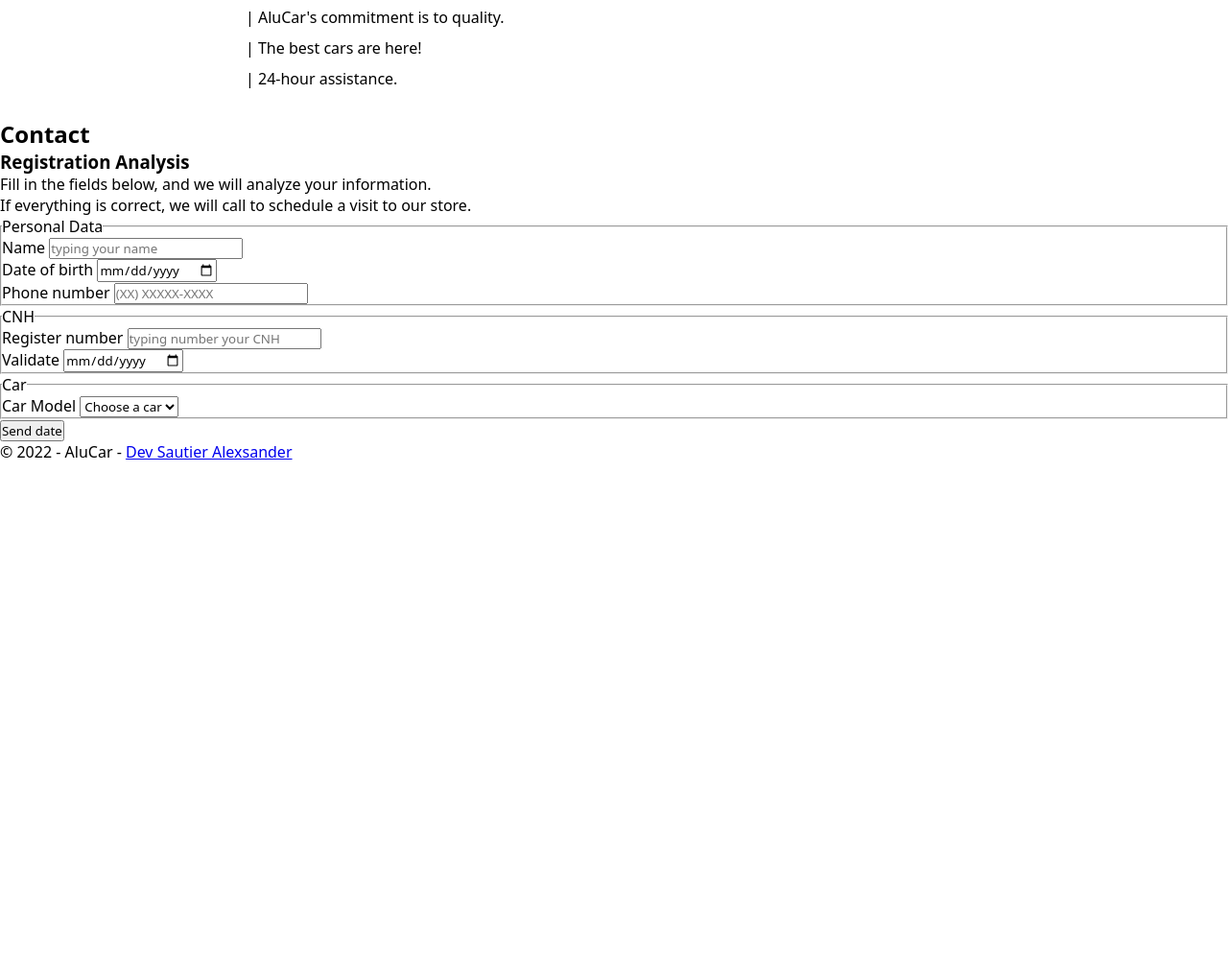
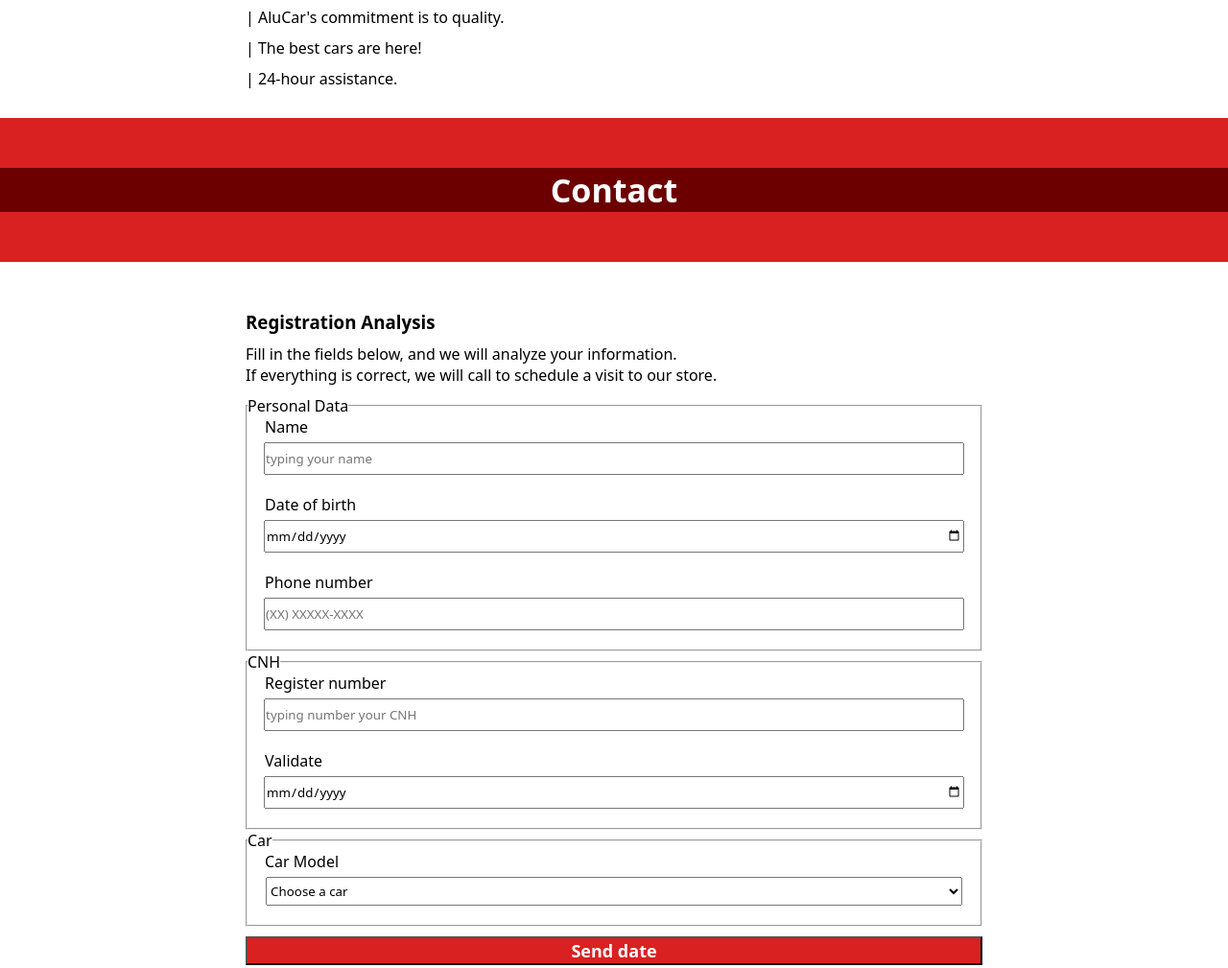
Before and after one commit to alexsandersautier/AluCar, a plain HTML site: page index.html in a window 1280 px wide. Shown: the part 822-1831 px from the top of the page at 96% size. Before the commit the page ends 1304 px from the top, so only its background shows below. Drawn offline with Linux system fonts and the light colour scheme.

Commit message:
finished layout

```diff
--- a/index.html
+++ b/index.html
@@ -40,6 +40,7 @@
             <h1>Contact</h1>
         </section>
         <section class="contact">
+            <div class="container">
                 <h3>Registration Analysis</h3>
                 <p>Fill in the fields below, and we will analyze your information. <br>
                     If everything is correct, we will call to schedule a visit to our store.</p>
@@ -76,12 +77,16 @@
                             <label for="">Car Model</label>
                             <select name="" id="" required>
                                 <option value="">Choose a car</option>
-                            <option value=""></option>
+                                <option value="1">VW</option>
+                                <option value="2">Chevrolet</option>
+                                <option value="3">Renault</option>
+                                <option value="4">Fiat</option>
                             </select>
                         </div>
                     </fieldset>
                     <button type="submit" value="Send">Send date</button>
                 </form>
+            </div>
         </section>
     </main>
     <footer>
--- a/style.css
+++ b/style.css
@@ -57,3 +57,81 @@ header p{
     width: 100%;
     margin-top: 10px;
 }
+/* ---------------------------------------------- */
+.contact-title{
+    background-color: #D92121;
+    width: 100%;
+    height: 150px;
+    display: flex;
+    justify-content: center;
+    align-items: center;
+}
+.contact-title h1{
+    background-color: #6C0000;
+    width: 100%;
+    color: #fff;
+    text-align: center;
+    font-size: 34px;
+}
+/* ---------------------------------------------- */
+main .contact{
+    display: flex;
+    flex-direction: column;
+    justify-content: center;
+    align-items: center;
+    margin-top: 40px;
+}
+section .container{
+    width: 60%;
+}
+.container h3{
+    margin: 10px auto;
+}
+.container p{
+    margin: 10px auto;
+}
+.card{
+    display: flex;
+    flex-direction: column;
+    align-items: center;
+}
+.card input,select{
+    width: 95%;
+    height: 30px;
+}
+.card input,select:last-child{
+    margin-bottom: 20px;
+}
+.card label{
+    align-self: flex-start;
+    margin-bottom: 5px;
+    margin-left: 18px;
+}
+/* ---------------------------------------------- */
+button{
+    width: 100%;
+    height: 30px;
+    margin-top: 10px;
+    background-color: #D92121;
+    cursor: pointer;
+    color: #fff;
+    font-size: 18px;
+    font-weight: bold;
+}
+button:hover{
+    background-color: #6C0000;
+}
+/* ---------------------------------------------- */
+footer{
+    display: flex;
+    flex-direction: column;
+    justify-content: center;
+    align-items: center;
+    height: 50px;
+    background-color: whitesmoke;
+    margin-top: 10px;
+}
+a{
+    text-decoration: none;
+    color: #000;
+}
```
Lines whose indentation alone changed are shown as unchanged.
